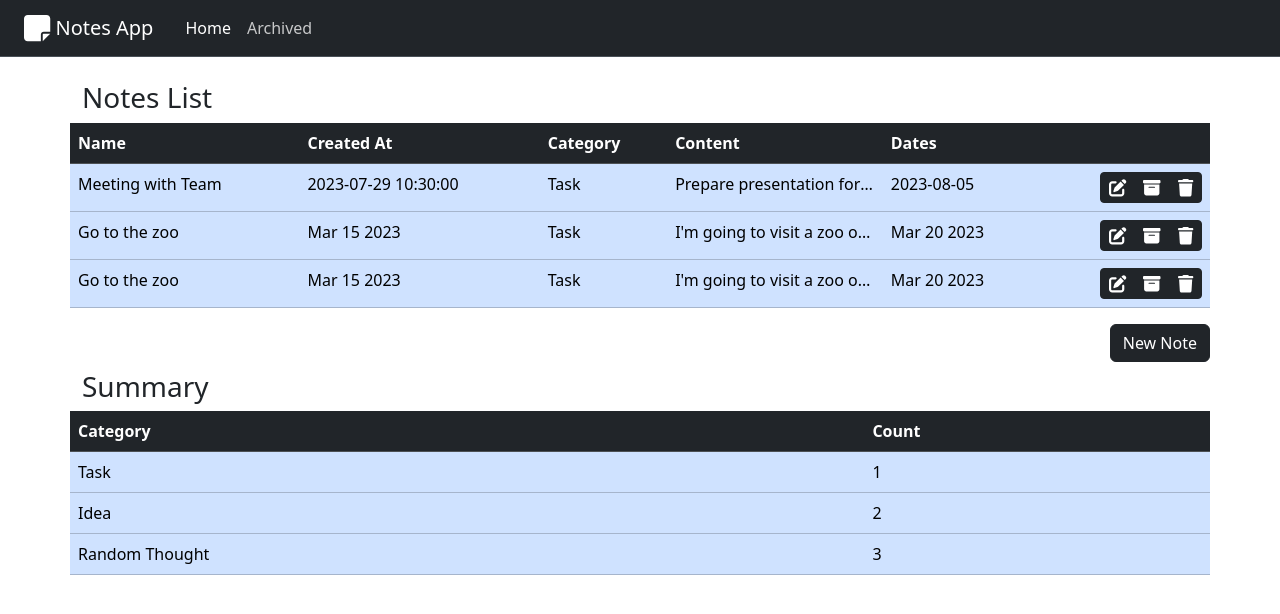
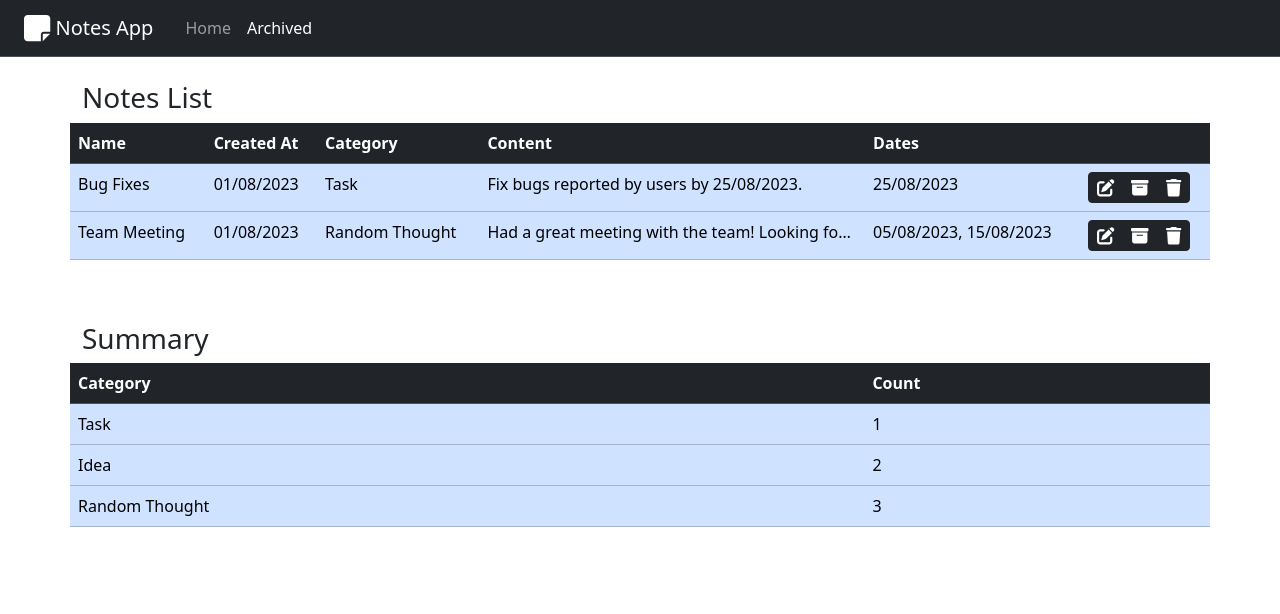
Before and after one commit to ForeverProglamer/react-node-internship-hometask-1, a website: page hometask-1/index.html in a window 1280 px wide. Both pictures are taken after a click on the link "Archived". Drawn offline with nearby package versions, Linux system fonts and the light colour scheme.

Commit message:
implement note rendering and creation
- implement rendering of note list view with both active and archived
  notes;
- add logic for creating note from form (needs validation);
- add toggling between active and archived notes;
- add ids to html elements for better locating;

```diff
--- a/hometask-1/index.html
+++ b/hometask-1/index.html
@@ -44,76 +44,10 @@
                         </tr>
                     </thead>
                     <tbody>
-                        <tr>
-                            <td>Meeting with Team</td>
-                            <td>2023-07-29 10:30:00</td>
-                            <td>Task</td>
-                            <td class="text-truncate" style="max-width: 150px;">
-                                Prepare presentation for the meeting. Meeting is scheduled on 2023-08-05 at 14:00
-                            </td>
-                            <td>2023-08-05</td>
-                            <td class="text-end">
-                                <div class="btn-group">
-                                    <a class="btn btn-sm btn-dark" data-bs-toggle="modal" data-bs-target="#editNote">
-                                        <i class="fa-solid fa-pen-to-square fa-lg"></i>
-                                    </a>
-                                    <a class="btn btn-sm btn-dark">
-                                        <i class="fa-solid fa-box-archive fa-lg"></i>
-                                    </a>
-                                    <a class="btn btn-sm btn-dark">
-                                        <i class="fa-solid fa-trash fa-lg"></i>
-                                    </a>
-                                </div>
-                            </td>
-                        </tr>
-                        <tr>
-                            <td>Go to the zoo</td>
-                            <td>Mar 15 2023</td>
-                            <td>Task</td>
-                            <td class="text-truncate" style="max-width: 150px;">
-                                I'm going to visit a zoo on Mar 20 2023
-                            </td>
-                            <td>Mar 20 2023</td>
-                            <td class="text-end">
-                                <div class="btn-group">
-                                    <a class="btn btn-sm btn-dark" data-bs-toggle="modal" data-bs-target="#editNote">
-                                        <i class="fa-solid fa-pen-to-square fa-lg"></i>
-                                    </a>
-                                    <a class="btn btn-sm btn-dark">
-                                        <i class="fa-solid fa-box-archive fa-lg"></i>
-                                    </a>
-                                    <a class="btn btn-sm btn-dark">
-                                        <i class="fa-solid fa-trash fa-lg"></i>
-                                    </a>
-                                </div>
-                            </td>
-                        </tr>
-                        <tr>
-                            <td>Go to the zoo</td>
-                            <td>Mar 15 2023</td>
-                            <td>Task</td>
-                            <td class="text-truncate" style="max-width: 150px;">
-                                I'm going to visit a zoo on Mar 20 2023
-                            </td>
-                            <td>Mar 20 2023</td>
-                            <td class="text-end">
-                                <div class="btn-group">
-                                    <a class="btn btn-sm btn-dark" data-bs-toggle="modal" data-bs-target="#editNote">
-                                        <i class="fa-solid fa-pen-to-square fa-lg"></i>
-                                    </a>
-                                    <a class="btn btn-sm btn-dark">
-                                        <i class="fa-solid fa-box-archive fa-lg"></i>
-                                    </a>
-                                    <a class="btn btn-sm btn-dark">
-                                        <i class="fa-solid fa-trash fa-lg"></i>
-                                    </a>
-                                </div>
-                            </td>
-                        </tr>
                     </tbody>
                 </table>
                 <div class="d-grid justify-content-end px-0">
-                    <button type="button" class="btn btn-dark" data-bs-toggle="modal" data-bs-target="#createNote">New Note</button>
+                    <button id="new-note-button" type="button" class="btn btn-dark" data-bs-toggle="modal" data-bs-target="#createNote">New Note</button>
                 </div>
             </div>
 
@@ -156,26 +90,26 @@
                             <form>
                                 <div class="mb-3">
                                     <label for="note-name" class="col-form-label">Name:</label>
-                                    <input type="text" class="form-control" id="note-name">
+                                    <input type="text" class="form-control" id="create-note-name" required>
                                 </div>
                                 <div class="mb-3">
                                     <label for="note-category" class="col-form-label">Category:</label>
-                                    <select class="form-select" aria-label="categorySelect">
+                                    <select id="create-note-category" class="form-select" aria-label="categorySelect" required>
                                         <option selected>Select category</option>
-                                        <option value="1">Task</option>
-                                        <option value="2">Idea</option>
-                                        <option value="3">Random Thought</option>
+                                        <option value="Task">Task</option>
+                                        <option value="Idea">Idea</option>
+                                        <option value="Random Thought">Random Thought</option>
                                     </select>
                                 </div>
                                 <div class="mb-3">
                                     <label for="message-text" class="col-form-label">Content:</label>
-                                    <textarea class="form-control" id="message-text" rows="5"></textarea>
+                                    <textarea class="form-control" id="create-note-content" rows="5" required></textarea>
                                 </div>
                             </form>
                         </div>
                         <div class="modal-footer">
                             <button type="button" class="btn btn-secondary" data-bs-dismiss="modal">Close</button>
-                            <button type="button" class="btn btn-dark">Create</button>
+                            <button id="create-note-button" type="button" class="btn btn-dark">Create</button>
                         </div>
                     </div>
                 </div>
@@ -233,6 +167,7 @@
         </div>
 
     </main>
+    <script type="module" src="./index.js"></script>
     <script src="https://cdn.jsdelivr.net/npm/bootstrap@5.3.1/dist/js/bootstrap.bundle.min.js" integrity="sha384-HwwvtgBNo3bZJJLYd8oVXjrBZt8cqVSpeBNS5n7C8IVInixGAoxmnlMuBnhbgrkm" crossorigin="anonymous"></script>
   </body>
 </html>
--- /dev/null
+++ b/hometask-1/index.js
@@ -0,0 +1,5 @@
+import initPage from './js/ui.js';
+
+document.addEventListener('DOMContentLoaded', () => {
+  initPage();
+});
--- /dev/null
+++ b/hometask-1/js/ui.js
@@ -0,0 +1,113 @@
+import { getActiveNotes, getArchivedNotes, addNote } from './note_service.js';
+
+const [homePage, archivedPage] = document.querySelectorAll('.nav-link');
+const notesContainer = document.querySelector('#notes-list > tbody');
+
+const createNameInput = document.getElementById('create-note-name');
+const createCategorySelect = document.getElementById('create-note-category');
+const createContentTextArea = document.getElementById('create-note-content');
+const createNoteButton = document.getElementById('create-note-button');
+
+const newNoteButton = document.getElementById('new-note-button');
+
+const noteButtonsHTML = `
+  <div class="btn-group">
+    <a class="btn btn-sm btn-dark" data-bs-toggle="modal" data-bs-target="#editNote">
+        <i class="fa-solid fa-pen-to-square fa-lg"></i>
+    </a>
+    <a class="btn btn-sm btn-dark archive">
+        <i class="fa-solid fa-box-archive fa-lg archive"></i>
+    </a>
+    <a class="btn btn-sm btn-dark remove">
+        <i class="fa-solid fa-trash fa-lg remove"></i>
+    </a>
+  </div>
+`;
+
+const getNoteList = () => {
+  if (homePage.classList.contains('active')) return getActiveNotes();
+  return getArchivedNotes();
+};
+
+const renderDate = (date) => new Intl.DateTimeFormat('en-GB').format(date);
+
+const noteToTableRow = ([index, note]) => {
+  const tr = document.createElement('tr');
+  tr.setAttribute('data-note-id', index);
+
+  const tdName = document.createElement('td');
+  tdName.appendChild(document.createTextNode(note.name));
+
+  const tdCreatedAt = document.createElement('td');
+  tdCreatedAt.appendChild(document.createTextNode(renderDate(note.createdAt)));
+
+  const tdCategory = document.createElement('td');
+  tdCategory.appendChild(document.createTextNode(note.category));
+
+  const tdContent = document.createElement('td');
+  tdContent.appendChild(document.createTextNode(note.content));
+  tdContent.className = 'text-truncate';
+  tdContent.style.maxWidth = '350px';
+
+  const tdDates = document.createElement('td');
+  tdDates.appendChild(
+    document.createTextNode(note.dates.map(renderDate).join(', ')),
+  );
+
+  const tdButtons = document.createElement('td');
+  tdButtons.innerHTML = noteButtonsHTML;
+
+  tr.append(tdName, tdCreatedAt, tdCategory, tdContent, tdDates, tdButtons);
+  return tr;
+};
+
+const renderPage = () => {
+  const noteList = getNoteList();
+  notesContainer.innerHTML = '';
+  notesContainer.append(...noteList.map(noteToTableRow));
+};
+
+const getCreateFormData = () => ({
+  name: createNameInput.value,
+  category: createCategorySelect.value,
+  content: createContentTextArea.value,
+});
+
+const clearCreateForm = () => {
+  createNameInput.value = '';
+  createCategorySelect.selectedIndex = 0;
+  createContentTextArea.value = '';
+};
+
+const toggleView = (event) => {
+  const current = document.querySelector('.nav-link.active');
+  current.classList.remove('active');
+  event.target.classList.add('active');
+  renderPage();
+};
+
+const initPage = () => {
+  homePage.addEventListener('click', toggleView);
+  archivedPage.addEventListener('click', toggleView);
+
+  homePage.addEventListener('click', () =>
+    newNoteButton.classList.remove('invisible'),
+  );
+
+  archivedPage.addEventListener('click', () =>
+    newNoteButton.classList.add('invisible'),
+  );
+
+  createNoteButton.addEventListener('click', () => {
+    // TODO validate form
+    const formData = getCreateFormData();
+    console.log(formData);
+    const note = addNote(formData);
+    notesContainer.append(noteToTableRow(note));
+    clearCreateForm();
+  });
+
+  renderPage();
+};
+
+export default initPage;
```
